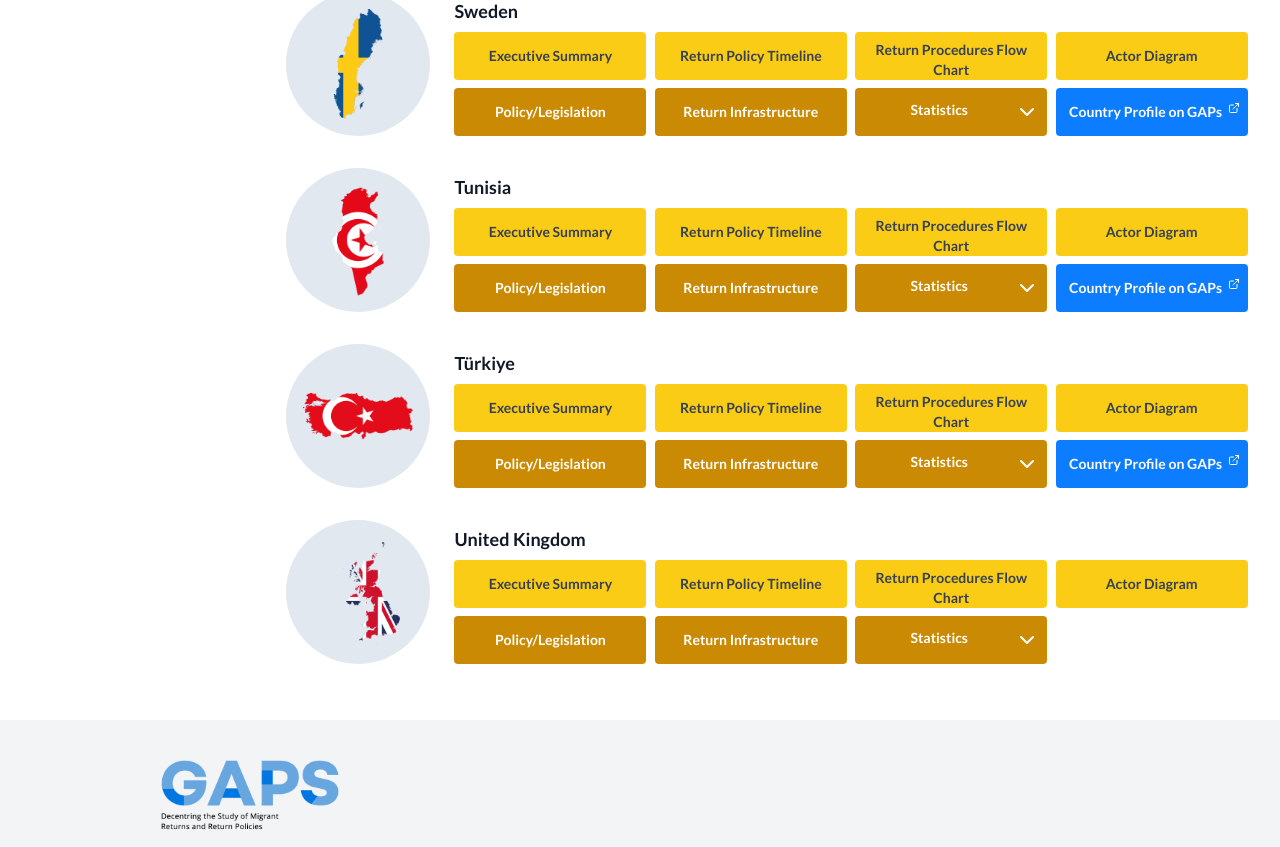
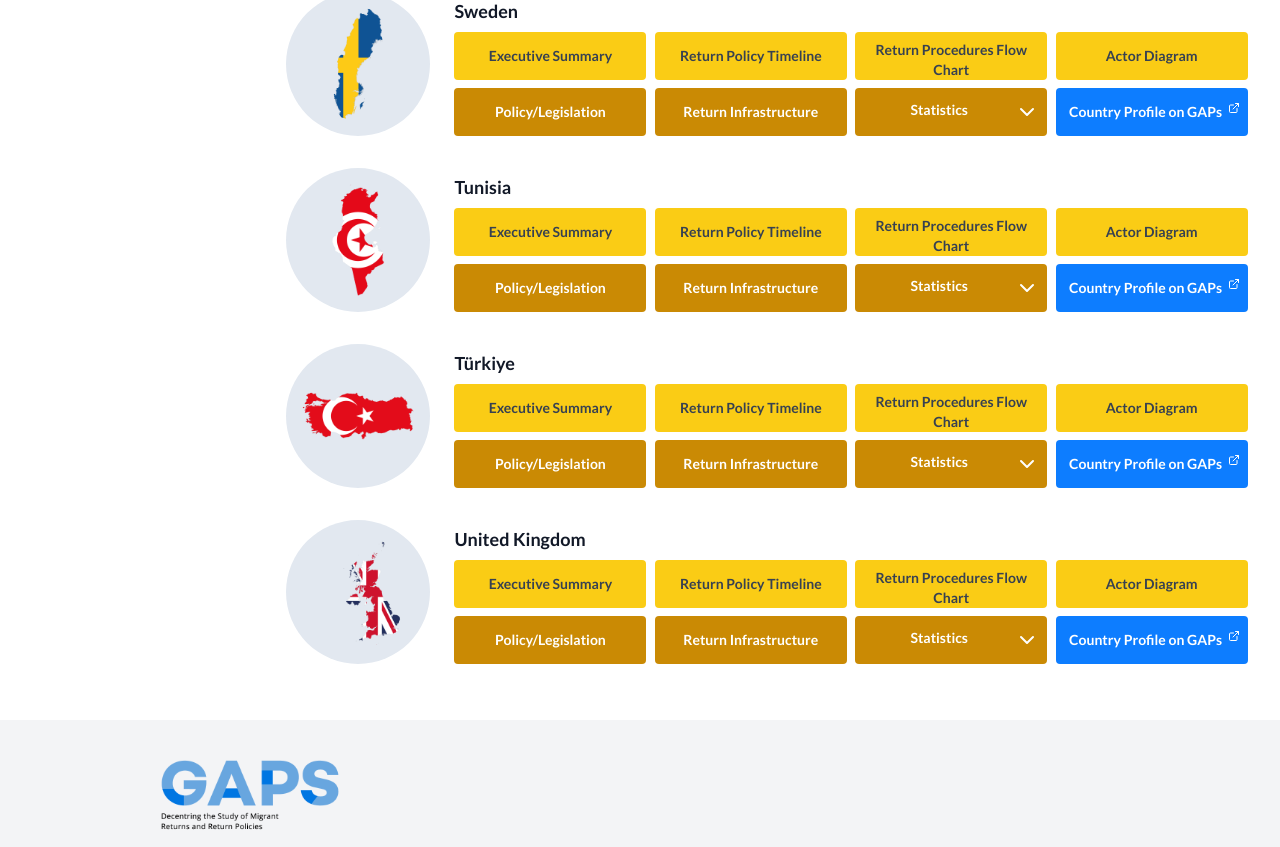
Before and after one commit to muhsinaltintop/gap-project, a Next.js app: page /country-list in a window 1280 px wide. Shown: the part 1950-2797 px from the top of the page. Built offline with nearby package versions, Linux system fonts and the light colour scheme.

Commit message:
United Kingdom Country profile is updated

```diff
--- a/app/_components/CountryCard.jsx
+++ b/app/_components/CountryCard.jsx
@@ -115,15 +115,13 @@ const CountryCard = ({ country }) => {
               </div>
             )}
           </div>
-          {
-            country.countryName === "United Kingdom" ? "" :
-          <Link
+          {<Link
             href={
               ["Greece", "Iraq", "Morocco", "Poland", "Sweden"].includes(
                 country?.countryName
               )
-                ? `https://www.returnmigration.eu/countries_${country?.countryName.toLowerCase()}`
-                : `https://www.returnmigration.eu/countries-${country?.countryName.toLowerCase()}`
+                ? `https://www.returnmigration.eu/countries_${country?.countryName.toLowerCase()}`:
+                    country?.countryName === "United Kingdom" ? `https://www.returnmigration.eu/united-kingdom` : `https://www.returnmigration.eu/countries-${country?.countryName.toLowerCase()}`
             }
             target="_blank"
             className="group relative block"
--- a/app/_components/ModalComponent.jsx
+++ b/app/_components/ModalComponent.jsx
@@ -105,23 +105,21 @@ const ModalComponent = ({ open, handleClose, selectedCountry }) => {
                 )}
               </span>
             </div>
-            {["United Kingdom"].includes(selectedCountry?.countryName) ? (
-              ""
-            ) : (
-              <Link
+            {<Link
                 className="mt-8 inline-block w-full bg-black py-4 text-sm font-bold uppercase tracking-widest text-white"
                 href={
                   ["Greece", "Iraq", "Morocco", "Poland", "Sweden"].includes(
                     selectedCountry?.countryName
                   )
-                    ? `https://www.returnmigration.eu/countries_${selectedCountry?.countryName.toLowerCase()}`
+                    ? `https://www.returnmigration.eu/countries_${selectedCountry?.countryName.toLowerCase()}`:
+                    selectedCountry?.countryName === "United Kingdom" ? `https://www.returnmigration.eu/united-kingdom`
                     : `https://www.returnmigration.eu/countries-${selectedCountry?.countryName.toLowerCase()}`
                 }
                 target="_blank"
               >
                 {`${selectedCountry?.countryName === "Turkey" ? "TÜRKİYE" : selectedCountry?.countryName} Country Profile on GAP`}
               </Link>
-            )}
+            }
           </div>
         </section>
       </Modal>
```
